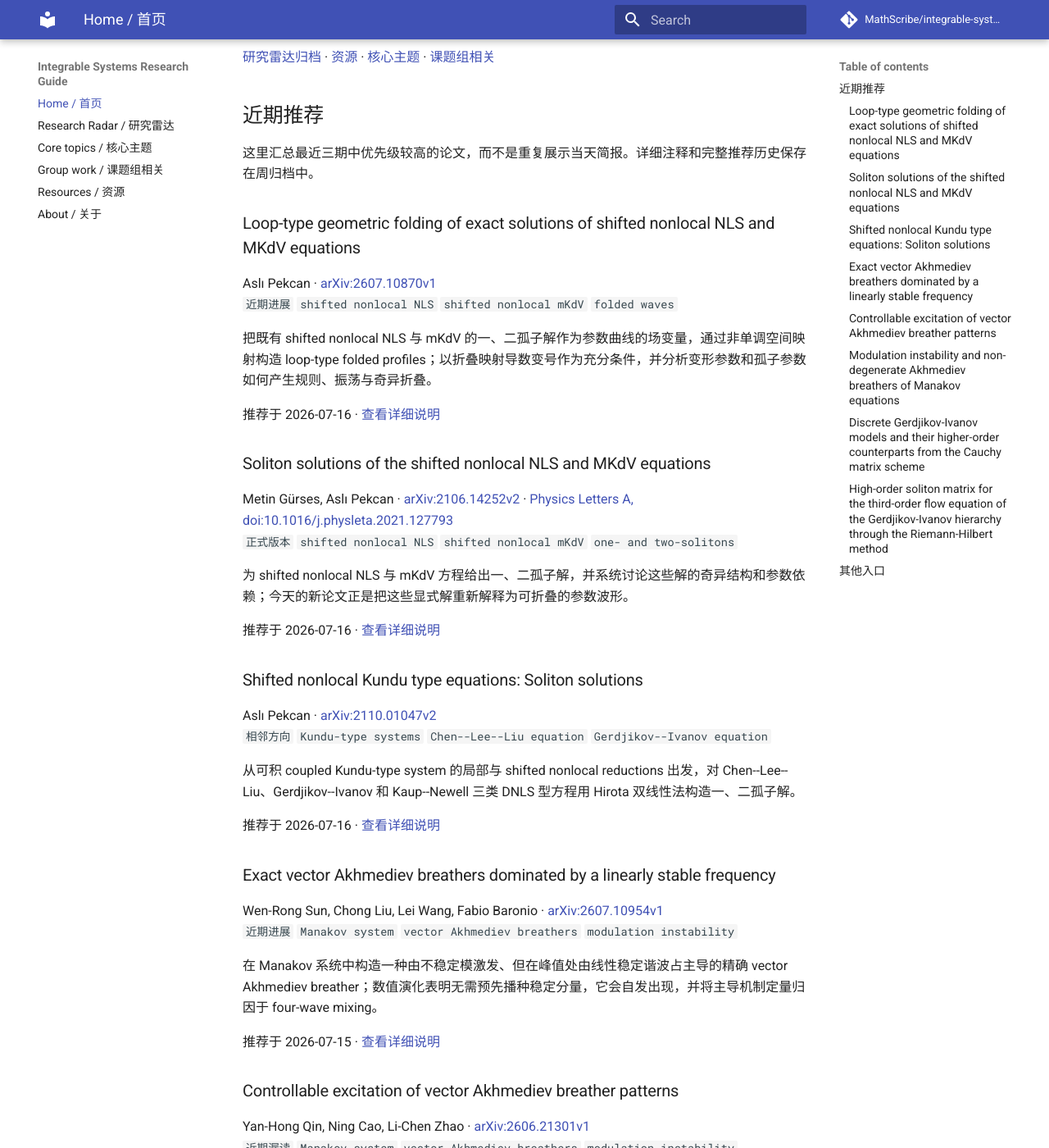
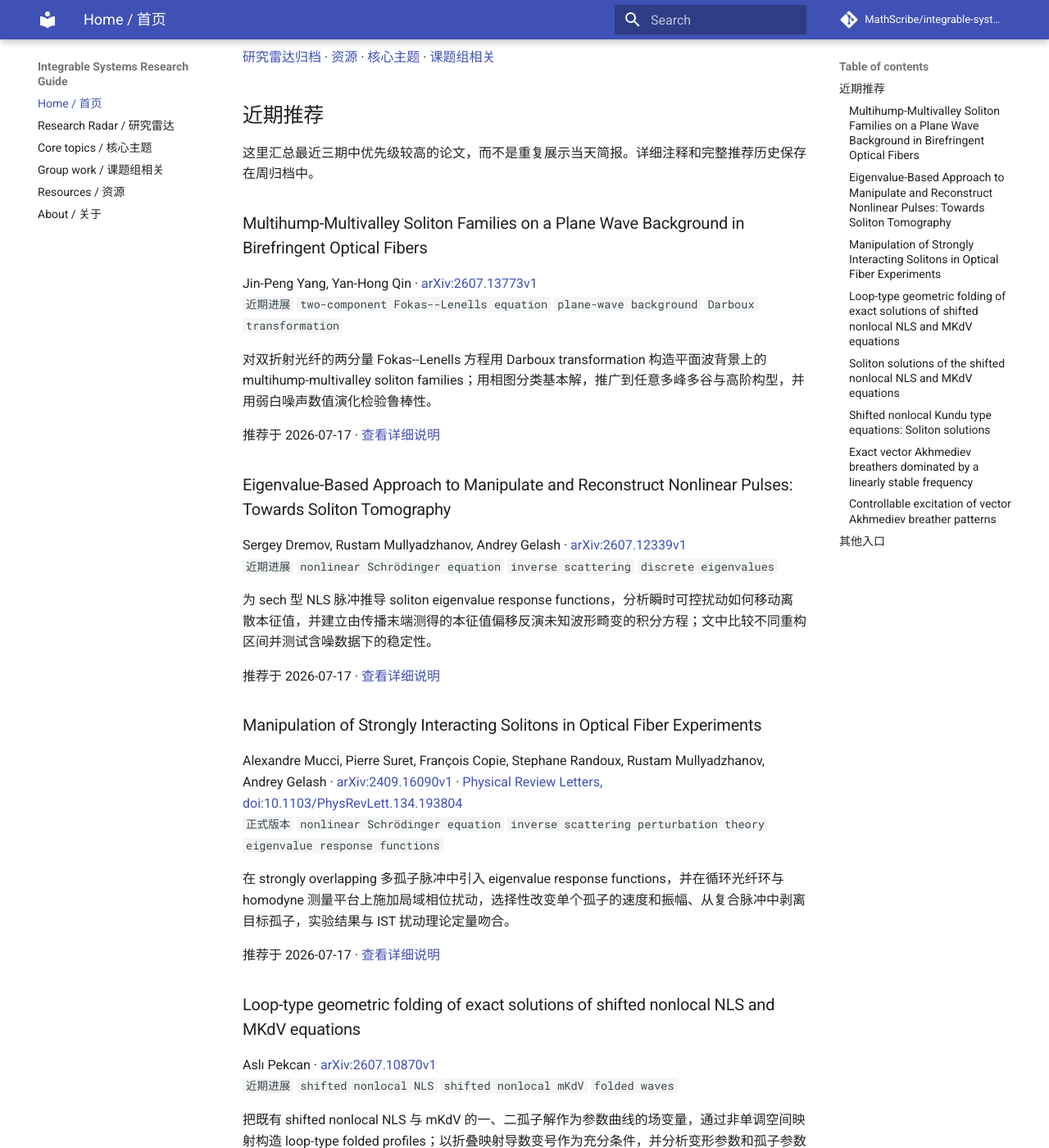
Before and after one commit to MathScribe/integrable-systems-guide, an MkDocs documentation site: the page built from docs/index.md, in a window 1280 px wide and 1400 px high, scrolled down 257 px. Shown: the whole window at 82% size. Built offline with MkDocs 1.6.1 and Material for MkDocs 9.7.7, drawn with Linux system fonts in a browser that asks for light colours; comment, search, counter and statistics services are not loaded; some of the changed text lies outside the part shown.

Commit message:
Curate the July 17 spectral-design reading chain

```diff
--- a/docs/index.md
+++ b/docs/index.md
@@ -9,6 +9,33 @@
 ## 近期推荐
 
 这里汇总最近三期中优先级较高的论文，而不是重复展示当天简报。详细注释和完整推荐历史保存在周归档中。
+
+### Multihump-Multivalley Soliton Families on a Plane Wave Background in Birefringent Optical Fibers
+
+Jin-Peng Yang, Yan-Hong Qin · [arXiv:2607.13773v1](https://arxiv.org/abs/2607.13773)
+`近期进展` `two-component Fokas--Lenells equation` `plane-wave background` `Darboux transformation`
+
+对双折射光纤的两分量 Fokas--Lenells 方程用 Darboux transformation 构造平面波背景上的 multihump-multivalley soliton families；用相图分类基本解，推广到任意多峰多谷与高阶构型，并用弱白噪声数值演化检验鲁棒性。
+
+推荐于 2026-07-17 · [查看详细说明](radar/2026-W29.md#2026-07-17)
+
+### Eigenvalue-Based Approach to Manipulate and Reconstruct Nonlinear Pulses: Towards Soliton Tomography
+
+Sergey Dremov, Rustam Mullyadzhanov, Andrey Gelash · [arXiv:2607.12339v1](https://arxiv.org/abs/2607.12339)
+`近期进展` `nonlinear Schrödinger equation` `inverse scattering` `discrete eigenvalues`
+
+为 sech 型 NLS 脉冲推导 soliton eigenvalue response functions，分析瞬时可控扰动如何移动离散本征值，并建立由传播末端测得的本征值偏移反演未知波形畸变的积分方程；文中比较不同重构区间并测试含噪数据下的稳定性。
+
+推荐于 2026-07-17 · [查看详细说明](radar/2026-W29.md#2026-07-17)
+
+### Manipulation of Strongly Interacting Solitons in Optical Fiber Experiments
+
+Alexandre Mucci, Pierre Suret, François Copie, Stephane Randoux, Rustam Mullyadzhanov, Andrey Gelash · [arXiv:2409.16090v1](https://arxiv.org/abs/2409.16090) · [Physical Review Letters, doi:10.1103/PhysRevLett.134.193804](https://doi.org/10.1103/PhysRevLett.134.193804)
+`正式版本` `nonlinear Schrödinger equation` `inverse scattering perturbation theory` `eigenvalue response functions`
+
+在 strongly overlapping 多孤子脉冲中引入 eigenvalue response functions，并在循环光纤环与 homodyne 测量平台上施加局域相位扰动，选择性改变单个孤子的速度和振幅、从复合脉冲中剥离目标孤子，实验结果与 IST 扰动理论定量吻合。
+
+推荐于 2026-07-17 · [查看详细说明](radar/2026-W29.md#2026-07-17)
 
 ### Loop-type geometric folding of exact solutions of shifted nonlocal NLS and MKdV equations
 
@@ -55,33 +82,6 @@ Yan-Hong Qin, Ning Cao, Li-Chen Zhao · [arXiv:2606.21301v1](https://arxiv.org/a
 
 推荐于 2026-07-15 · [查看详细说明](radar/2026-W29.md#2026-07-15)
 
-### Modulation instability and non-degenerate Akhmediev breathers of Manakov equations
-
-Chong Liu, Shao-Chun Chen, Xiankun Yao, Nail Akhmediev · [arXiv:2203.03998v1](https://arxiv.org/abs/2203.03998) · [Chinese Physics Letters, doi:10.1088/0256-307X/39/9/094201](https://doi.org/10.1088/0256-307X/39/9/094201)
-`正式版本` `Manakov system` `non-degenerate Akhmediev breathers` `modulation instability`
-
-发现 focusing Manakov 方程中的非退化 Akhmediev breather，给出其频率--波数存在图，并说明单频调制不稳定性可同时激发三个 AB，其中两个属于非退化分支。
-
-推荐于 2026-07-15 · [查看详细说明](radar/2026-W29.md#2026-07-15)
-
-### Discrete Gerdjikov-Ivanov models and their higher-order counterparts from the Cauchy matrix scheme
-
-Xiao-gang Mu, Song-lin Zhao · [arXiv:2607.09333v1](https://arxiv.org/abs/2607.09333)
-`近期进展` `Gerdjikov--Ivanov equation` `fully discrete systems` `Cauchy matrix method`
-
-从带两组离散色散关系的 Sylvester 方程出发，构造四族共轭对称的 fully discrete Gerdjikov--Ivanov 模型及四族高阶 GI 格点模型；用对角与 Jordan 块谱矩阵给出 N-soliton 和 multiple-pole 解，并通过两步连续极限恢复连续 GI/hGI 方程。
-
-推荐于 2026-07-14 · [查看详细说明](radar/2026-W29.md#2026-07-14)
-
-### High-order soliton matrix for the third-order flow equation of the Gerdjikov-Ivanov hierarchy through the Riemann-Hilbert method
-
-JinYan Zhu, Yong Chen · [arXiv:2105.08412v1](https://arxiv.org/abs/2105.08412)
-`方法基础` `Gerdjikov--Ivanov hierarchy` `third-order flow` `Riemann--Hilbert problem`
-
-对 GI 层级的三阶流建立 Riemann--Hilbert dressing，构造简单零点与 elementary high-order zeros 的 soliton matrices，分析单、双孤子的传播与弹性交互，并由极限过程得到高阶孤子矩阵。
-
-推荐于 2026-07-14 · [查看详细说明](radar/2026-W29.md#2026-07-14)
-
 ## 其他入口
 
 - [Resources / 资源](resources.md)：最新论文、文献检索、课程讲义和研究资料入口。
--- a/docs/radar/2026-W29.md
+++ b/docs/radar/2026-W29.md
@@ -2,7 +2,60 @@
 
 [全部归档](index.md) · [返回首页](../index.md)
 
-2026-07-13 至 2026-07-19 · 本周从 non-Abelian 与 noncommutative DNLS、fully discrete Gerdjikov--Ivanov 和 Manakov vector breathers，延伸到 shifted nonlocal NLS/mKdV、非局部 DNLS 约化与完整可积性。
+2026-07-13 至 2026-07-19 · 本周从 non-Abelian DNLS、fully discrete Gerdjikov--Ivanov、Manakov vector breathers 和 shifted nonlocal reductions，推进到两分量 Fokas--Lenells 的平面波 Darboux 解族，以及以离散本征值响应实现的 soliton control 与 tomography。
+
+## 2026-07-17
+
+5 篇 · `近期进展` `正式版本` `方法基础` `课题组相关`
+
+本期按“两分量 Fokas--Lenells 平面波新解族—matrix/vector Darboux 结构— 课题组 coupled FL 基线—本征值响应函数与 soliton tomography—实验正式版本”组织，把离散谱从生成精确解的参数提升为可操控、可反演的观测坐标。
+
+### Multihump-Multivalley Soliton Families on a Plane Wave Background in Birefringent Optical Fibers
+
+Jin-Peng Yang, Yan-Hong Qin · [arXiv:2607.13773v1](https://arxiv.org/abs/2607.13773) · 提交 2026-07-15
+`近期进展` `two-component Fokas--Lenells equation` `plane-wave background` `Darboux transformation` `multihump solitons` `topological zeros and poles`
+
+**做了什么。** 对双折射光纤的两分量 Fokas--Lenells 方程用 Darboux transformation 构造平面波背景上的 multihump-multivalley soliton families；用相图分类基本解，推广到任意多峰多谷与高阶构型，并用弱白噪声数值演化检验鲁棒性。
+
+**为什么值得读。** 它把当前 Fokas--Lenells、两分量系统和非零背景精确解方向结合起来；复平面中强度零点与极点共同决定 virtual monopole field 的观察，也为 “谱参数—波形拓扑”之间的关系提供了一个可计算的新例子。
+
+### Eigenvalue-Based Approach to Manipulate and Reconstruct Nonlinear Pulses: Towards Soliton Tomography
+
+Sergey Dremov, Rustam Mullyadzhanov, Andrey Gelash · [arXiv:2607.12339v1](https://arxiv.org/abs/2607.12339) · 提交 2026-07-14
+`近期进展` `nonlinear Schrödinger equation` `inverse scattering` `discrete eigenvalues` `eigenvalue response functions` `inverse problems`
+
+**做了什么。** 为 sech 型 NLS 脉冲推导 soliton eigenvalue response functions，分析瞬时可控扰动如何移动离散本征值，并建立由传播末端测得的本征值偏移反演未知波形畸变的积分方程；文中比较不同重构区间并测试含噪数据下的稳定性。
+
+**为什么值得读。** 它把 IST 离散谱从守恒量和解参数转化为传感与 tomography 的观测量，对理解谱数据在可控扰动、非线性传播和反问题之间如何传递尤其有价值。
+
+### Manipulation of Strongly Interacting Solitons in Optical Fiber Experiments
+
+Alexandre Mucci, Pierre Suret, François Copie, Stephane Randoux, Rustam Mullyadzhanov, Andrey Gelash · [arXiv:2409.16090v1](https://arxiv.org/abs/2409.16090) · [Physical Review Letters, doi:10.1103/PhysRevLett.134.193804](https://doi.org/10.1103/PhysRevLett.134.193804) · 提交 2024-09-24
+`正式版本` `nonlinear Schrödinger equation` `inverse scattering perturbation theory` `eigenvalue response functions` `strongly interacting solitons` `optical fiber experiment`
+
+**做了什么。** 在 strongly overlapping 多孤子脉冲中引入 eigenvalue response functions，并在循环光纤环与 homodyne 测量平台上施加局域相位扰动，选择性改变单个孤子的速度和振幅、从复合脉冲中剥离目标孤子，实验结果与 IST 扰动理论定量吻合。
+
+**为什么值得读。** 这是 soliton tomography 新论文的正式实验上游：先读它可以看清 response function 的物理可测性、完整相位—振幅重构要求，以及从“操控本征值”走向“反演扰动源”的新增步骤。
+
+### A vectorial Darboux transformation for integrable matrix versions of the Fokas-Lenells equation
+
+Folkert Müller-Hoissen, Rusuo Ye · [arXiv:2508.17534v2](https://arxiv.org/abs/2508.17534) · 提交 2025-08-24，修订 2026-02-11
+`方法基础` `matrix Fokas--Lenells equation` `negative Kaup--Newell flow` `vectorial binary Darboux transformation` `plane-wave background` `rogue waves`
+
+**做了什么。** 用 bidifferential calculus 为 Kaup--Newell 层级第一负流的 matrix 版本构造 vectorial binary Darboux transformation，并将其约化到 matrix Fokas--Lenells 方程；在两分量平面波背景上系统生成 breathers、dark solitons、rogue waves 与 beating solitons。
+
+**为什么值得读。** 它给今天的新 multihump Fokas--Lenells 解族提供结构化的 matrix/vector dressing 背景，便于比较不同 Darboux 参数化如何组织非零背景上的多种波形，而不只逐个验证显式公式。
+
+### General soliton solutions to a coupled Fokas-Lenells equation
+
+Liming Ling, Bao-Feng Feng, Zuonong Zhu · [arXiv:1611.10057v1](https://arxiv.org/abs/1611.10057) · [Nonlinear Analysis: Real World Applications, doi:10.1016/j.nonrwa.2017.08.013](https://doi.org/10.1016/j.nonrwa.2017.08.013) · 提交 2016-11-30
+`课题组相关` `coupled Fokas--Lenells equation` `vector Kaup--Newell hierarchy` `multi-Hamiltonian structure` `generalized Darboux transformation` `bright-dark solitons`
+
+**做了什么。** 从正、负阶 vector Kaup--Newell hierarchy 建立多 Hamilton 结构与无穷守恒律，识别首个非平凡负流为 coupled Fokas--Lenells 方程，并以 generalized Darboux transformation 构造 bright-dark、dark-anti-dark、breather-like 及多孤子解和渐近行为。
+
+**为什么值得读。** 这是 Liming Ling 合作工作的正式期刊基线，把 coupled FL 的层级结构、守恒律、平面波背景解型分类与多孤子渐近统一起来，可作为今天新两分量解族最直接的课题组相关参照。
+
+---
 
 ## 2026-07-16
 
--- a/docs/radar/index.md
+++ b/docs/radar/index.md
@@ -8,11 +8,11 @@
 
 ### 2026-W29 · 2026-07-13 至 2026-07-19
 
-4 期 · 15 篇
+5 期 · 20 篇
 
-`DNLS` `Gerdjikov--Ivanov equation` `Manakov system` `vector breathers` `modulation instability` `nonlocal NLS` `shifted reductions` `Darboux transformation` `Riemann--Hilbert problem` `integrable discretization`
+`DNLS` `Gerdjikov--Ivanov equation` `Manakov system` `Fokas--Lenells equation` `vector breathers` `nonlocal NLS` `Darboux transformation` `inverse scattering` `spectral data` `soliton tomography` `Riemann--Hilbert problem` `integrable discretization`
 
-本周从 non-Abelian 与 noncommutative DNLS、fully discrete Gerdjikov--Ivanov 和 Manakov vector breathers，延伸到 shifted nonlocal NLS/mKdV、非局部 DNLS 约化与完整可积性。
+本周从 non-Abelian DNLS、fully discrete Gerdjikov--Ivanov、Manakov vector breathers 和 shifted nonlocal reductions，推进到两分量 Fokas--Lenells 的平面波 Darboux 解族，以及以离散本征值响应实现的 soliton control 与 tomography。
 
 [查看本周完整归档](2026-W29.md)
 
```
Also changed, not shown: docs/radar/latest.md (+1 -1 lines), 3 other files.
